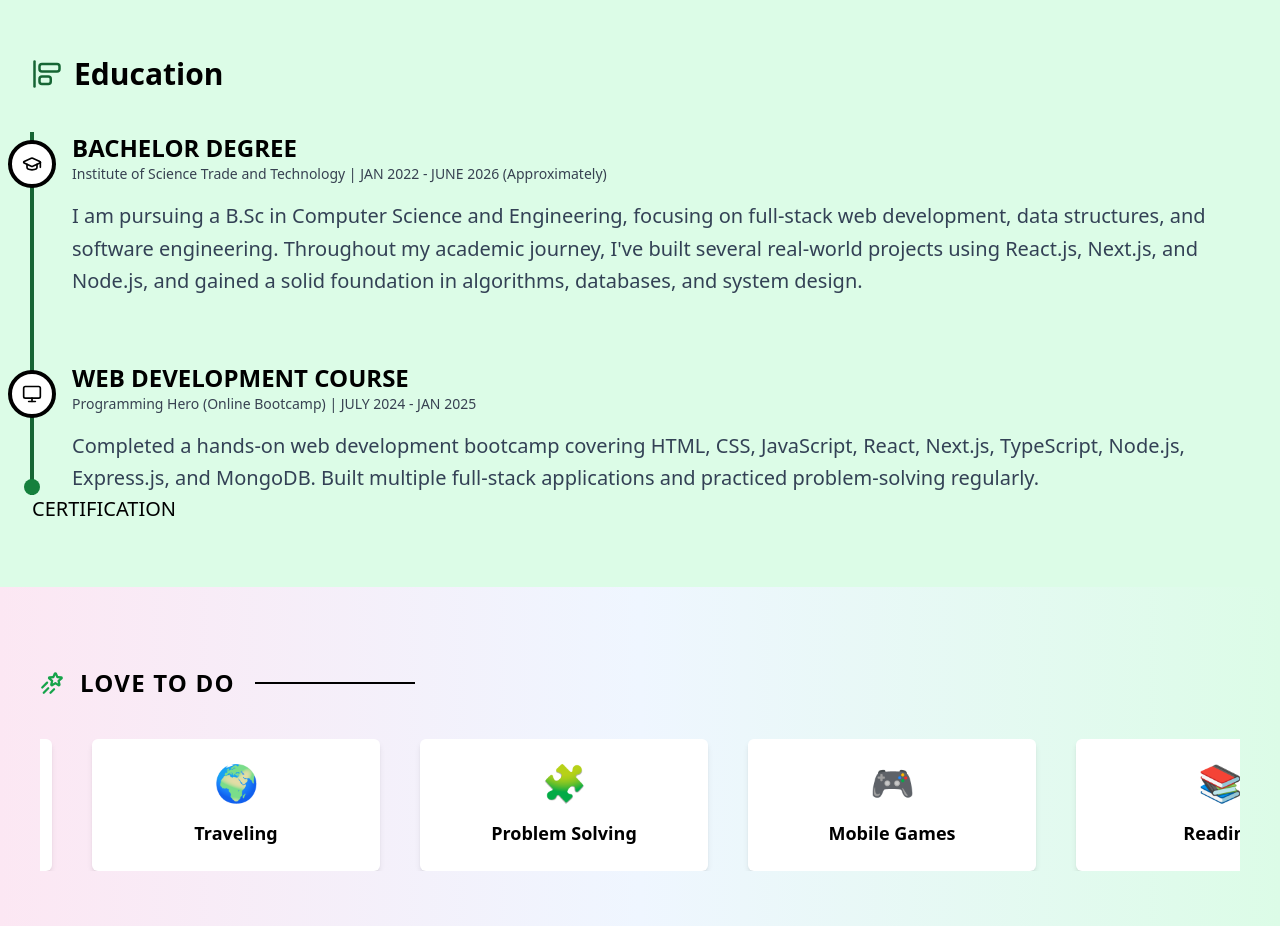
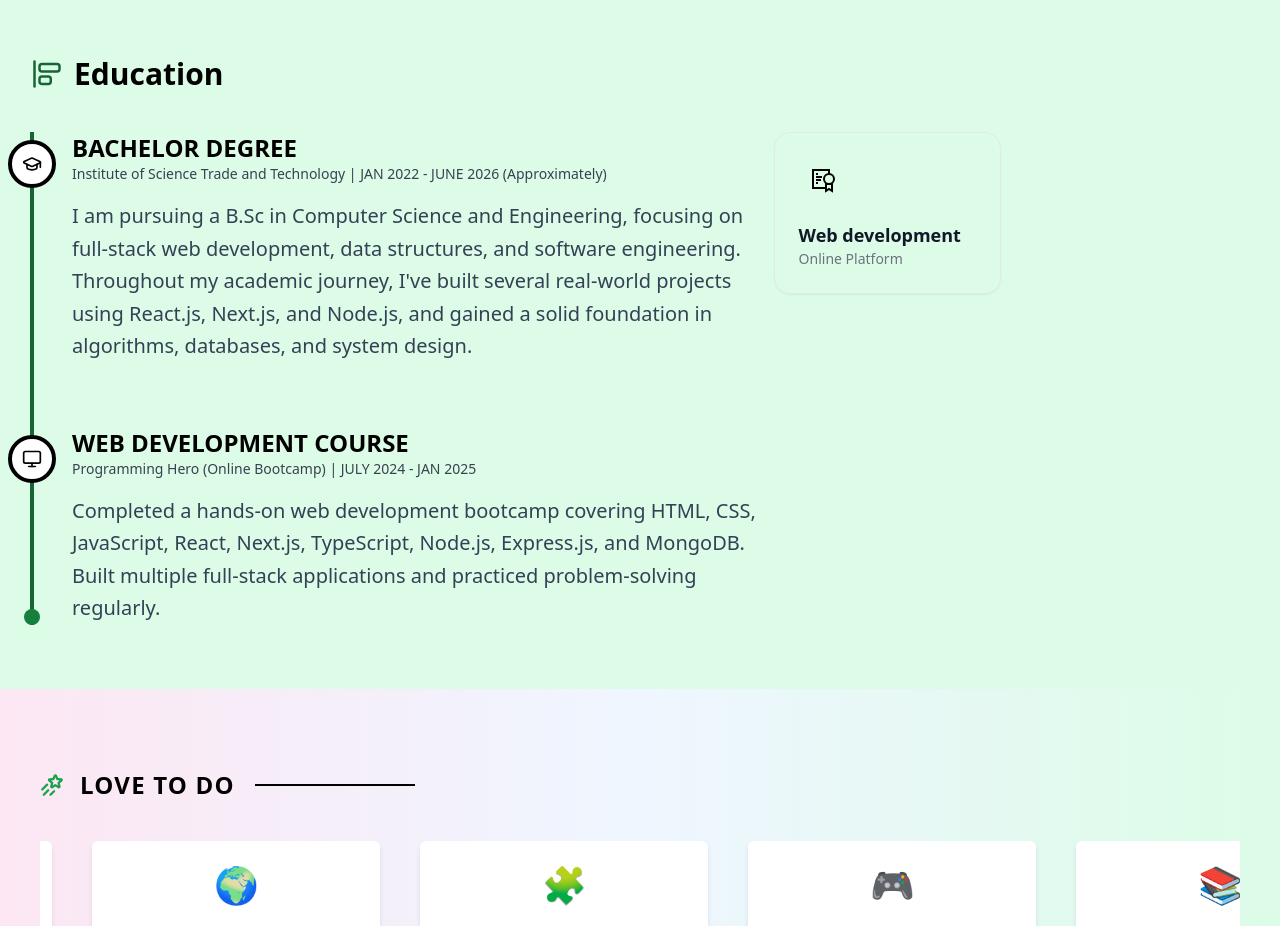
Before and after one commit to mdYeasinIslam/My_Portfolio, a Next.js app: page / in a window 1280 px wide. Shown: the part 1360-2286 px from the top of the page. Built offline with nearby package versions, Linux system fonts and the light colour scheme.

Commit message:
fix build time issue

```diff
--- a/package.json
+++ b/package.json
@@ -33,6 +33,7 @@
     "@vitejs/plugin-react": "^4.3.4",
     "autoprefixer": "^10.4.20",
     "eslint": "^9.17.0",
+    "eslint-config-next": "^16.0.7",
     "eslint-plugin-react-hooks": "^5.0.0",
     "eslint-plugin-react-refresh": "^0.4.16",
     "globals": "^15.14.0",
--- a/src/components/Education/EduSection.tsx
+++ b/src/components/Education/EduSection.tsx
@@ -1,4 +1,5 @@
 import { GraduationCap, Monitor } from "lucide-react";
+import { GrCertificate } from "react-icons/gr";
 import { LuAlignStartVertical } from "react-icons/lu";
 
 const educationData = [
@@ -42,8 +43,8 @@ export default function EduSection() {
           <LuAlignStartVertical className="text-green-800" />
           <span>Education</span>
         </div>
-        <div>
-          <div className="relative">
+        <div className="grid grid-cols-5 gap-5">
+          <div className="col-span-3 relative">
             {/* Vertical Timeline Line */}
             <div className="absolute left-10 lg:left-0 transform -translate-x-1/2 w-1 bg-green-800 h-full"></div>
 
@@ -140,8 +141,16 @@ export default function EduSection() {
               <div className="w-4 h-4 bg-green-700 rounded-full"></div>
             </div>
           </div>
-          <div>
-            CERTIFICATION
+          <div className="w-full">
+            <div className="w-full p-2 lg:p-4 xl:p-6 rounded-xl md:rounded-2xl border border-gray-200 shadow-sm hover:shadow transition">
+              <div className="w-12 h-12 flex items-center justify-center rounded-xl mb-4">
+                <GrCertificate className="w-6 h-6 text-black" />
+              </div>
+              <h3 className="text-lg font-semibold text-gray-900">
+                Web development
+              </h3>
+              <p className="text-sm text-gray-500">Online Platform</p>
+            </div>
           </div>
         </div>
       </div>
```
Also changed, not shown: next.config.js (line endings or trailing spaces), 1 other file (tests, documents, lock files or other folders).
